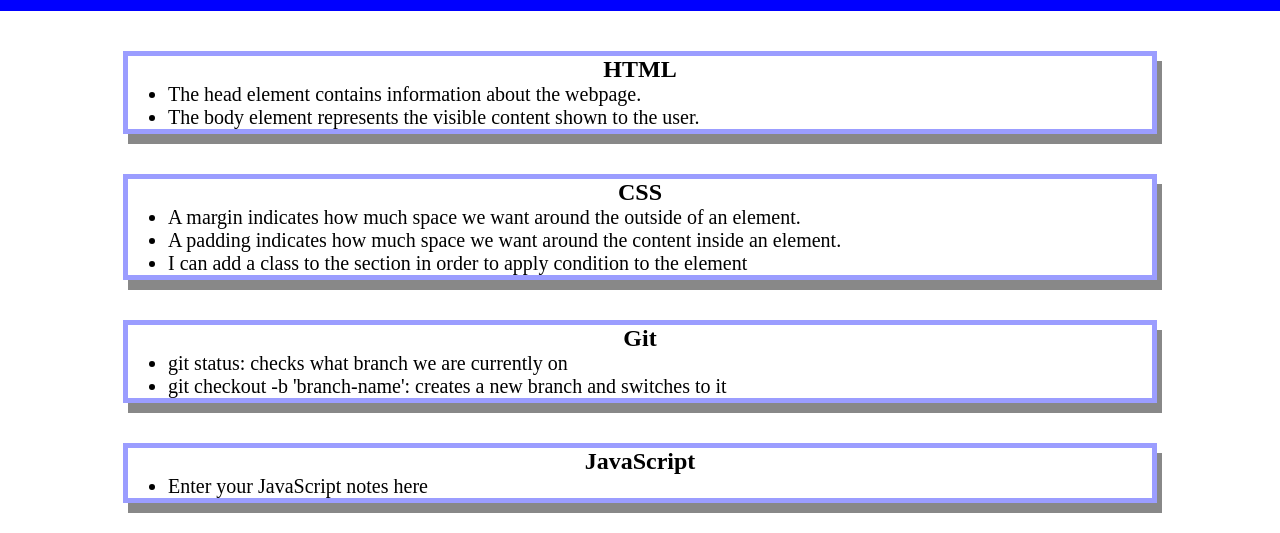
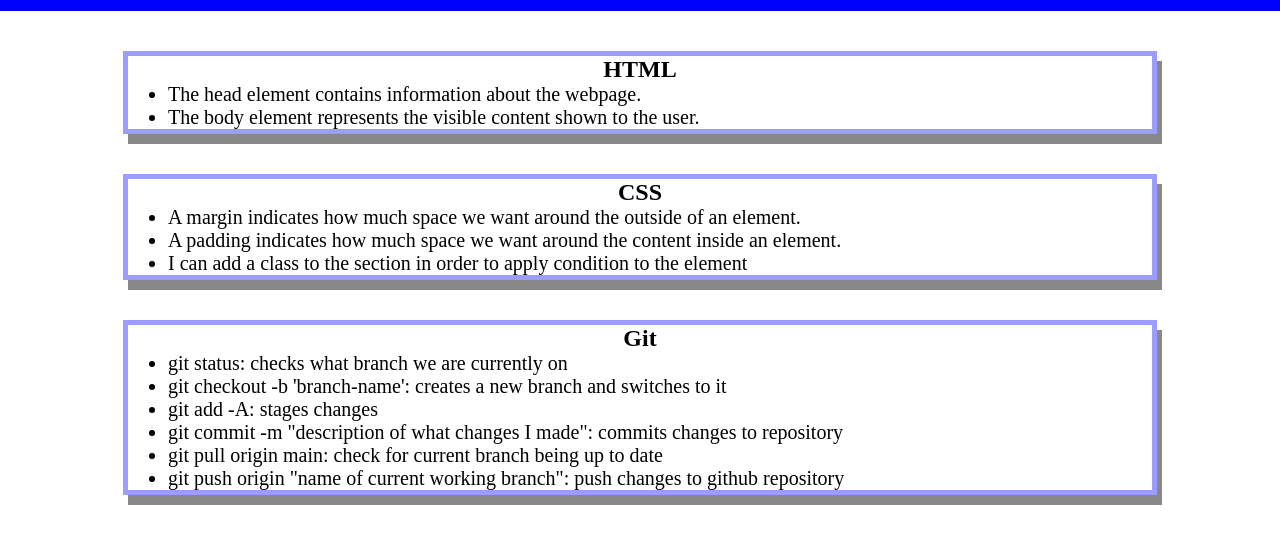
Before and after one commit to rau1avi1a/prework-study-guide, a plain HTML site: page index.html in a window 1280 px wide. Shown: the part 109-642 px from the top of the page. Drawn offline with Linux system fonts and the light colour scheme.

Commit message:
added notes to git section

```diff
--- a/index.html
+++ b/index.html
@@ -40,6 +40,10 @@
           <ul>
             <li>git status: checks what branch we are currently on</li>
             <li>git checkout -b 'branch-name': creates a new branch and switches to it</li>
+            <li>git add -A: stages changes</li>
+            <li>git commit -m "description of what changes I made": commits changes to repository</li>
+            <li>git pull origin main: check for current branch being up to date</li>
+            <li>git push origin "name of current working branch": push changes to github repository</li>
           </ul>
         </section>
 
```
